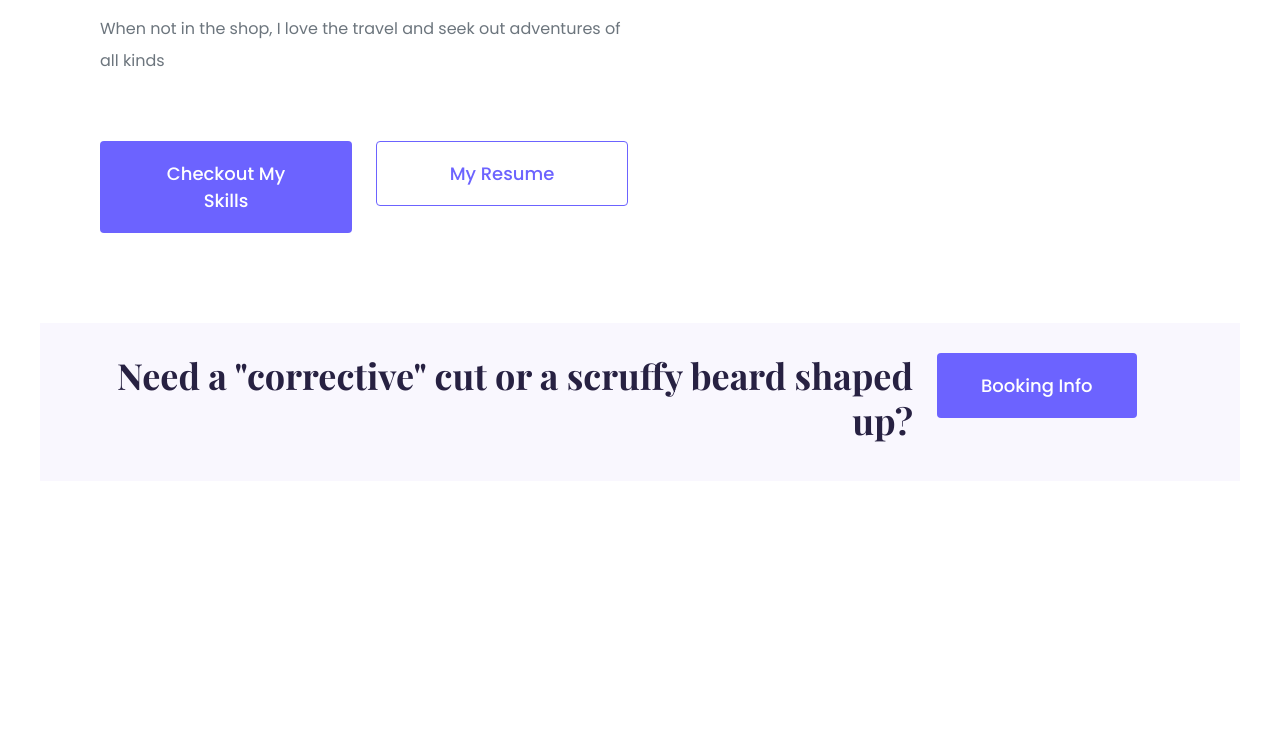
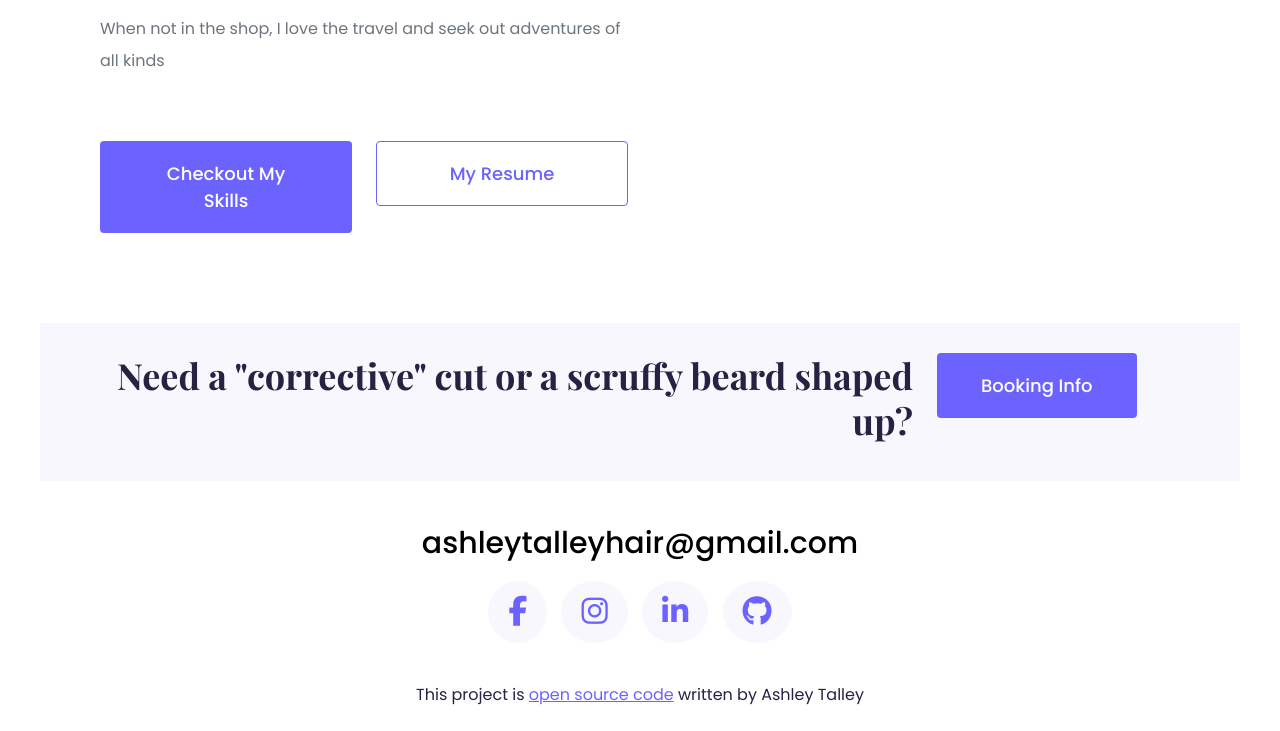
Before and after one commit to atalley3/portfolio-project, a plain HTML site: page about.html in a window 1280 px wide. Shown: the part 673-1404 px from the top of the page. Before the commit the page ends 1194 px from the top, so only its background shows below. Drawn offline with nearby package versions, Linux system fonts and the light colour scheme.

Commit message:
Footer
updated footer on index.html
copied to about.html, work.html, and contact.html

```diff
--- a/about.html
+++ b/about.html
@@ -85,6 +85,58 @@
         <a href="/contact.html#booking-info" class="btn btn-booking">Booking Info</a>
       </div>
     </section>
+    <footer class="text-center">
+      <div class="mb-4">
+        <a href="mailto:ashleytalleyhair@gmail.com" class="email-link"
+          >ashleytalleyhair@gmail.com</a
+        >
+      </div>
+      <div class="mb-3 mb-md-5">
+        <a
+          href="http://www.facebook.com/ashley.talley.54"
+          class="social-icons"
+          target="_blank"
+          rel="noopener noreferrer"
+          title="Facebook page"
+          ><i class="fa-brands fa-facebook-f"></i
+        ></a>
+        <a
+          href="http://www.instagram.com/ashleyfades"
+          class="social-icons"
+          target="_blank"
+          rel="noopener noreferrer"
+          title="Instagram Profile"
+          ><i class="fa-brands fa-instagram"></i
+        ></a>
+        <a
+          href="http://www.linkedin.com/in/ashley-talley-41271950/"
+          class="social-icons"
+          target="_blank"
+          rel="noopener noreferrer"
+          title="Linkedin profile"
+          ><i class="fa-brands fa-linkedin-in"></i
+        ></a>
+        <a
+          href="http://www.github.com/atalley3"
+          title="GitHub profile"
+          class="social-icons"
+          target="_blank"
+          rel="noopener noreferrer"
+          ><i class="fa-brands fa-github"></i
+        ></a>
+      </div>
+      <div class="my-4 px-2">
+        This project is
+        <a
+          href="http://github.com/atalley3/portfolio-project"
+          target="_blank"
+          rel="noopener noreferrer"
+          title="Portfolio Project Code"
+          >open source code</a
+        >
+        written by Ashley Talley
+      </div>
+    </footer>
     <script
       src="https://cdn.jsdelivr.net/npm/bootstrap@5.1.3/dist/js/bootstrap.bundle.min.js"
       integrity="sha384-ka7Sk0Gln4gmtz2MlQnikT1wXgYsOg+OMhuP+IlRH9sENBO0LRn5q+8nbTov4+1p"
```
Also changed, not shown: contact.html (+52 -0 lines), index.html (+15 -0 lines), work.html (+52 -0 lines).
